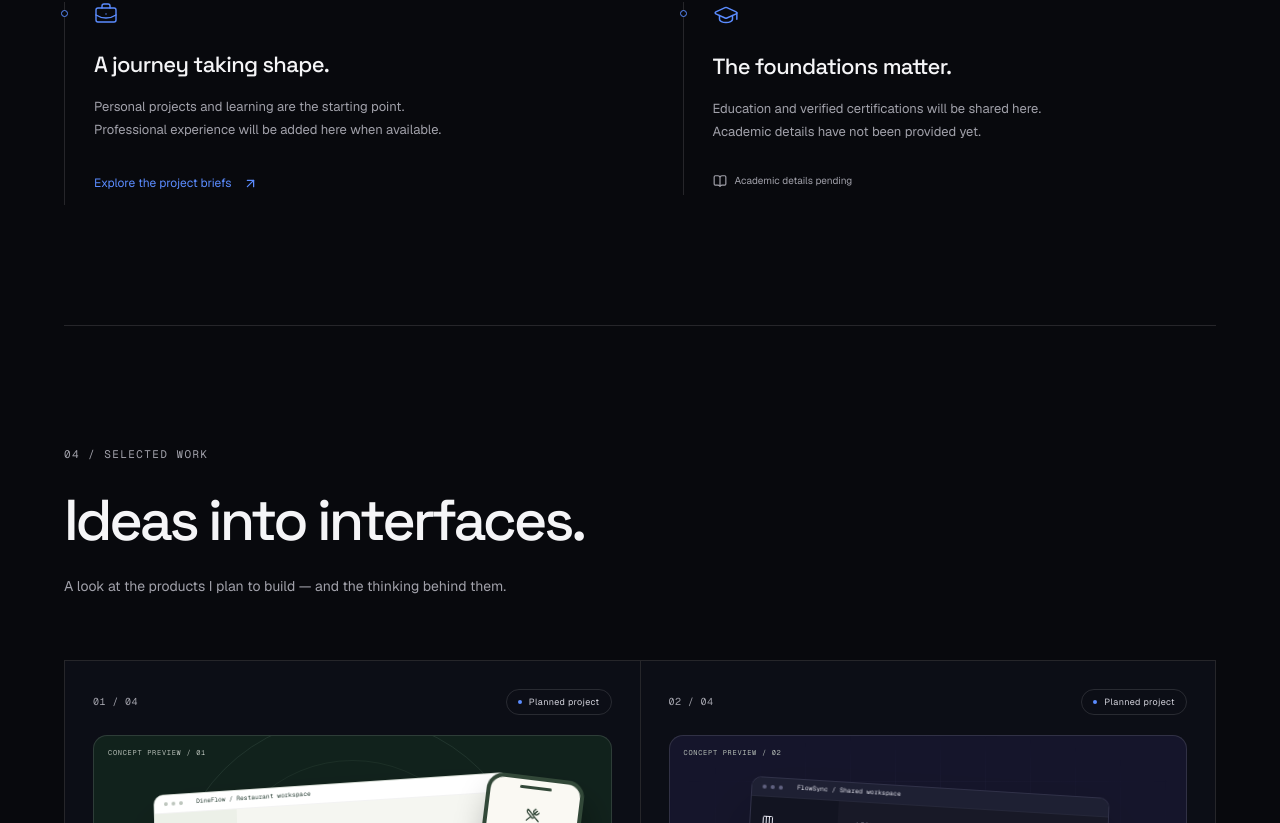
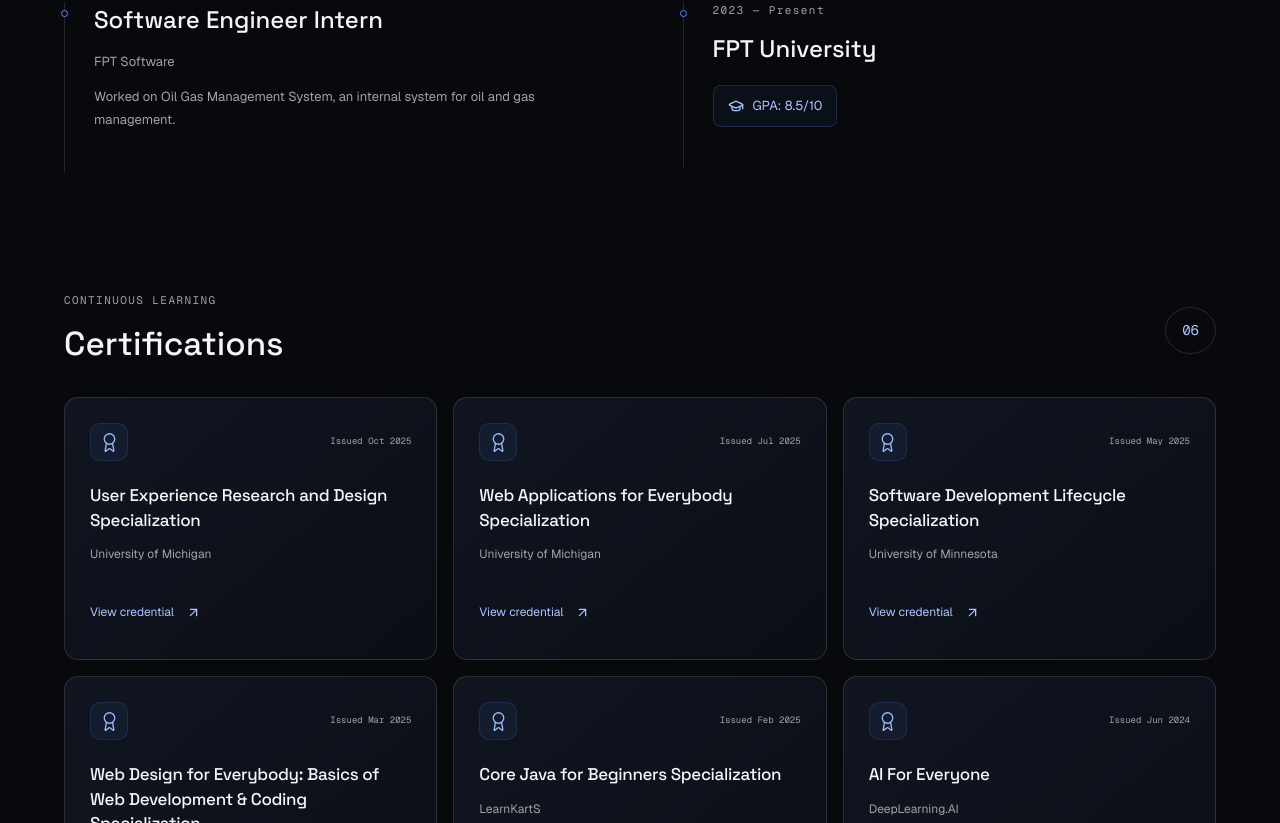
Before and after one commit to itzBaowy/Portfolio, a Next.js app: page / in a window 1280 px wide. Shown: the part 2117-2940 px from the top of the page. Built offline with nearby package versions, Linux system fonts and the light colour scheme.

Commit message:
feat: add education internship and Coursera certifications

```diff
--- a/src/components/sections/journey.tsx
+++ b/src/components/sections/journey.tsx
@@ -1,4 +1,4 @@
-import { ArrowUpRight, BookOpen, BriefcaseBusiness, GraduationCap } from "lucide-react";
+import { ArrowUpRight, Award, BookOpen, BriefcaseBusiness, GraduationCap } from "lucide-react";
 import { Reveal } from "@/components/motion/reveal";
 import { Timeline } from "@/components/motion/timeline";
 import { SectionHeading } from "./section-heading";
@@ -19,25 +19,31 @@
               {experience.map((item, index) => (
                 <li key={`${item.company}-${item.startDate}`}>
                   <Reveal delay={index * 0.06}>
+                    {item.startDate && (
                       <p className="eyebrow">
                         {item.startDate} — {item.endDate ?? "Present"}
                       </p>
+                    )}
                     <h3>{item.position}</h3>
                     <p className="timeline-company">
                       {item.company}
                       {item.location && ` · ${item.location}`}
                     </p>
                     <p>{item.description}</p>
+                    {item.responsibilities.length > 0 && (
                       <ul className="responsibilities">
                         {item.responsibilities.map((r) => (
                           <li key={r}>{r}</li>
                         ))}
                       </ul>
+                    )}
+                    {item.technologies.length > 0 && (
                       <div className="tags">
                         {item.technologies.map((t) => (
                           <span key={t}>{t}</span>
                         ))}
                       </div>
+                    )}
                   </Reveal>
                 </li>
               ))}
@@ -69,14 +75,21 @@
                       {item.startDate} — {item.endDate ?? "Present"}
                     </p>
                     <h3>{item.school}</h3>
+                    {(item.degree || item.major) && (
                       <p className="timeline-company">
-                      {item.degree} · {item.major}
+                        {[item.degree, item.major].filter(Boolean).join(" · ")}
                       </p>
-                    <ul className="responsibilities">
+                    )}
+                    {item.achievements.length > 0 && (
+                      <ul className="academic-achievements">
                         {item.achievements.map((a) => (
-                        <li key={a}>{a}</li>
+                          <li key={a}>
+                            <GraduationCap size={16} aria-hidden="true" />
+                            {a}
+                          </li>
                         ))}
                       </ul>
+                    )}
                   </Reveal>
                 </li>
               ))}
@@ -93,31 +106,50 @@
             </div>
           )}
         </Timeline>
+      </section>
       {certifications.length > 0 && (
-          <div className="certifications">
-            <h3>Certifications</h3>
-            {certifications.map((c) => (
-              <article key={c.name}>
-                <h4>{c.name}</h4>
-                <p>
-                  {c.issuer} · {c.issuedDate}
-                </p>
+        <section className="certifications" aria-labelledby="certifications-heading">
+          <Reveal className="certifications-heading">
+            <div>
+              <p className="eyebrow">CONTINUOUS LEARNING</p>
+              <h2 id="certifications-heading">{copy.education.certifications}</h2>
+            </div>
+            <span className="certificate-total mono">
+              {String(certifications.length).padStart(2, "0")}
+            </span>
+          </Reveal>
+          <div className="certificate-grid">
+            {certifications.map((c, index) => (
+              <Reveal key={c.name} delay={index * 0.04}>
+                <article className="certificate-card">
+                  <div className="certificate-meta">
+                    <span className="certificate-icon">
+                      <Award size={21} strokeWidth={1.5} aria-hidden="true" />
+                    </span>
+                    <span className="mono">
+                      {copy.education.issued} {c.issuedDate}
+                    </span>
+                  </div>
+                  <h3>{c.name}</h3>
+                  <p>{c.issuer}</p>
                   {c.credentialUrl && (
                     <a
                       className="text-link"
                       href={c.credentialUrl}
                       target="_blank"
                       rel="noopener noreferrer"
+                      aria-label={`${copy.education.credential}: ${c.name} (opens in a new tab)`}
                     >
-                    View credential
+                      {copy.education.credential}
                       <ArrowUpRight size={15} aria-hidden="true" />
                     </a>
                   )}
                 </article>
+              </Reveal>
             ))}
           </div>
+        </section>
       )}
-      </section>
     </div>
   );
 }
--- a/src/data/education.ts
+++ b/src/data/education.ts
@@ -1,4 +1,52 @@
 import type { Certification, Education } from "@/types/content";
 
-export const education: Education[] = [];
-export const certifications: Certification[] = [];
+export const education: Education[] = [
+  {
+    school: "FPT University",
+    major: null,
+    startDate: "2023",
+    endDate: null,
+    degree: null,
+    achievements: ["GPA: 8.5/10"],
+  },
+];
+
+// Owner-supplied credentials, ordered by issue date (newest first).
+export const certifications: Certification[] = [
+  {
+    name: "User Experience Research and Design Specialization",
+    issuer: "University of Michigan",
+    issuedDate: "Oct 2025",
+    credentialUrl: "https://www.coursera.org/account/accomplishments/specialization/H6OHOCJMXL3J",
+  },
+  {
+    name: "Web Applications for Everybody Specialization",
+    issuer: "University of Michigan",
+    issuedDate: "Jul 2025",
+    credentialUrl: "https://www.coursera.org/account/accomplishments/specialization/LEI22TQ3Y619",
+  },
+  {
+    name: "Software Development Lifecycle Specialization",
+    issuer: "University of Minnesota",
+    issuedDate: "May 2025",
+    credentialUrl: "https://www.coursera.org/account/accomplishments/specialization/PEUQIBF1J6XK",
+  },
+  {
+    name: "Web Design for Everybody: Basics of Web Development & Coding Specialization",
+    issuer: "University of Michigan",
+    issuedDate: "Mar 2025",
+    credentialUrl: "https://www.coursera.org/account/accomplishments/specialization/JGH9YKAIH3U2",
+  },
+  {
+    name: "Core Java for Beginners Specialization",
+    issuer: "LearnKartS",
+    issuedDate: "Feb 2025",
+    credentialUrl: "https://www.coursera.org/account/accomplishments/specialization/BN9ROMQT5CNS",
+  },
+  {
+    name: "AI For Everyone",
+    issuer: "DeepLearning.AI",
+    issuedDate: "Jun 2024",
+    credentialUrl: "https://www.coursera.org/account/accomplishments/records/ZXS2B4GSAM6P",
+  },
+];
--- a/src/data/experience.ts
+++ b/src/data/experience.ts
@@ -1,3 +1,15 @@
 import type { Experience } from "@/types/content";
 
-export const experience: Experience[] = [];
+export const experience: Experience[] = [
+  {
+    position: "Software Engineer Intern",
+    company: "FPT Software",
+    startDate: null,
+    endDate: null,
+    location: null,
+    description:
+      "Worked on Oil Gas Management System, an internal system for oil and gas management.",
+    responsibilities: [],
+    technologies: [],
+  },
+];
--- a/src/data/site-copy.ts
+++ b/src/data/site-copy.ts
@@ -43,6 +43,9 @@
     emptyTitle: "The foundations matter.",
     emptyDescription:
       "Education and verified certifications will be shared here. Academic details have not been provided yet.",
+    certifications: "Certifications",
+    credential: "View credential",
+    issued: "Issued",
   },
   work: {
     eyebrow: "04 / SELECTED WORK",
--- a/src/styles/globals.css
+++ b/src/styles/globals.css
@@ -731,7 +731,7 @@
 .journey-grid {
   display: grid;
   grid-template-columns: 1fr 1fr;
-  gap: 85px;
+  gap: 0 85px;
   border-top: 1px solid var(--border);
 }
 .journey-grid > .section {
@@ -840,25 +840,122 @@
   font-size: 10px;
   color: var(--muted);
 }
+.academic-achievements {
+  display: flex;
+  flex-wrap: wrap;
+  list-style: none;
+  padding: 0;
+  margin: 18px 0 0;
+}
+.academic-achievements li {
+  display: inline-flex;
+  align-items: center;
+  gap: 9px;
+  padding: 10px 14px;
+  border: 1px solid #5b8cff35;
+  border-radius: 8px;
+  background: #5b8cff0c;
+  color: #abc5ff;
+  font-size: 13px;
+}
 .certifications {
-  margin: 38px 0 0 30px;
-}
-.certifications > h3 {
-  font-size: 20px;
-  margin-bottom: 20px;
-}
-.certifications article {
-  margin-top: 16px;
-  border-top: 1px solid var(--border);
-  padding-top: 16px;
-}
-.certifications article h4 {
+  grid-column: 1 / -1;
+  min-width: 0;
+  padding-bottom: 110px;
+}
+.certifications-heading {
+  display: flex;
+  align-items: center;
+  justify-content: space-between;
+  gap: 20px;
+  margin-bottom: 28px;
+}
+.certifications-heading h2 {
+  margin-top: 10px;
+}
+.certificate-total {
+  color: #abc5ff;
+  font-size: 14px;
+  padding: 12px 16px;
+  border: 1px solid var(--border);
+  border-radius: 50%;
+}
+.certificate-grid {
+  display: grid;
+  grid-template-columns: repeat(3, minmax(0, 1fr));
+  gap: 16px;
+}
+.certificate-grid > div {
+  min-width: 0;
+}
+.certificate-card {
+  display: flex;
+  flex-direction: column;
+  height: 100%;
+  border: 1px solid var(--border);
+  border-radius: 14px;
+  padding: 25px;
+  background: linear-gradient(140deg, #111622f5, #0c0e16fa);
+  transition: border-color 0.2s;
+}
+.certificate-card:focus-within,
+.certificate-card:hover {
+  border-color: #5b8cff55;
+}
+.certificate-meta {
+  display: flex;
+  align-items: center;
+  justify-content: space-between;
+  gap: 12px;
+  margin-bottom: 22px;
+}
+.certificate-icon {
+  display: grid;
+  place-items: center;
+  width: 38px;
+  height: 38px;
+  border-radius: 10px;
+  background: #5b8cff12;
+  border: 1px solid #5b8cff25;
+  color: #9bbcff;
+}
+.certificate-meta .mono {
+  font-size: 9px;
+  color: var(--muted);
+}
+.certificate-card h3 {
   margin: 0;
-  font-size: 14px;
-}
-.certifications article p {
+  font-size: 17px;
+  font-weight: 500;
+  line-height: 1.45;
+  letter-spacing: -0.02em;
+}
+.certificate-card p {
   font-size: 12px;
   color: var(--muted);
+  margin: 12px 0 24px;
+}
+.certificate-card .text-link {
+  align-self: flex-start;
+  min-height: 44px;
+  margin-top: auto;
+  color: #abc5ff;
+}
+@media (max-width: 1000px) {
+  .certificate-grid {
+    grid-template-columns: repeat(2, minmax(0, 1fr));
+  }
+}
+@media (max-width: 600px) {
+  .certifications {
+    padding-bottom: 72px;
+  }
+  .certificate-grid {
+    grid-template-columns: minmax(0, 1fr);
+  }
+  .certificate-card {
+    padding: 22px;
+  }
 }
 #work:target {
   animation: section-highlight 1.8s ease-out;
--- a/src/types/content.ts
+++ b/src/types/content.ts
@@ -26,7 +26,7 @@
 export interface Experience {
   position: string;
   company: string;
-  startDate: string;
+  startDate: string | null;
   endDate: string | null;
   location: string | null;
   description: string;
@@ -36,10 +36,10 @@
 
 export interface Education {
   school: string;
-  major: string;
+  major: string | null;
   startDate: string;
   endDate: string | null;
-  degree: string;
+  degree: string | null;
   achievements: string[];
 }
 
```
Also changed, not shown: 2 other files (tests, documents, lock files or other folders). Lines whose indentation alone changed are shown as unchanged.
